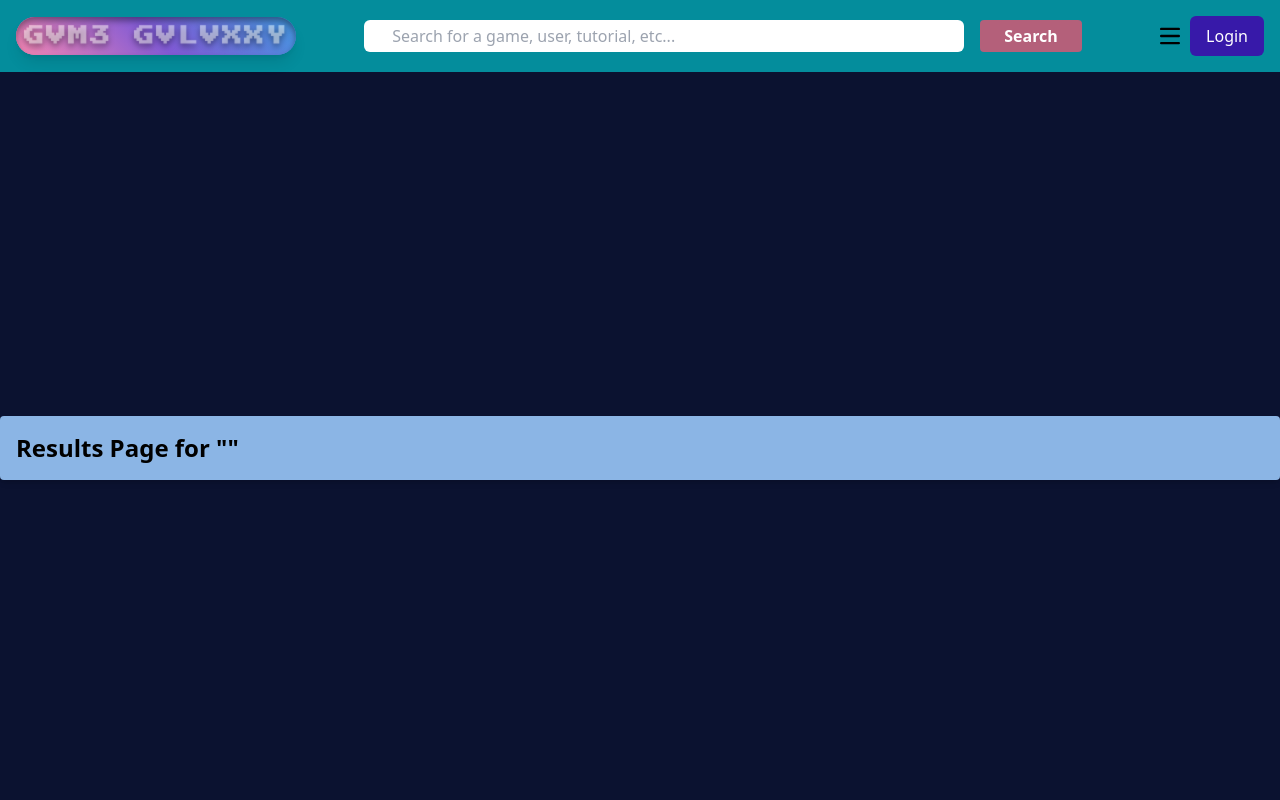
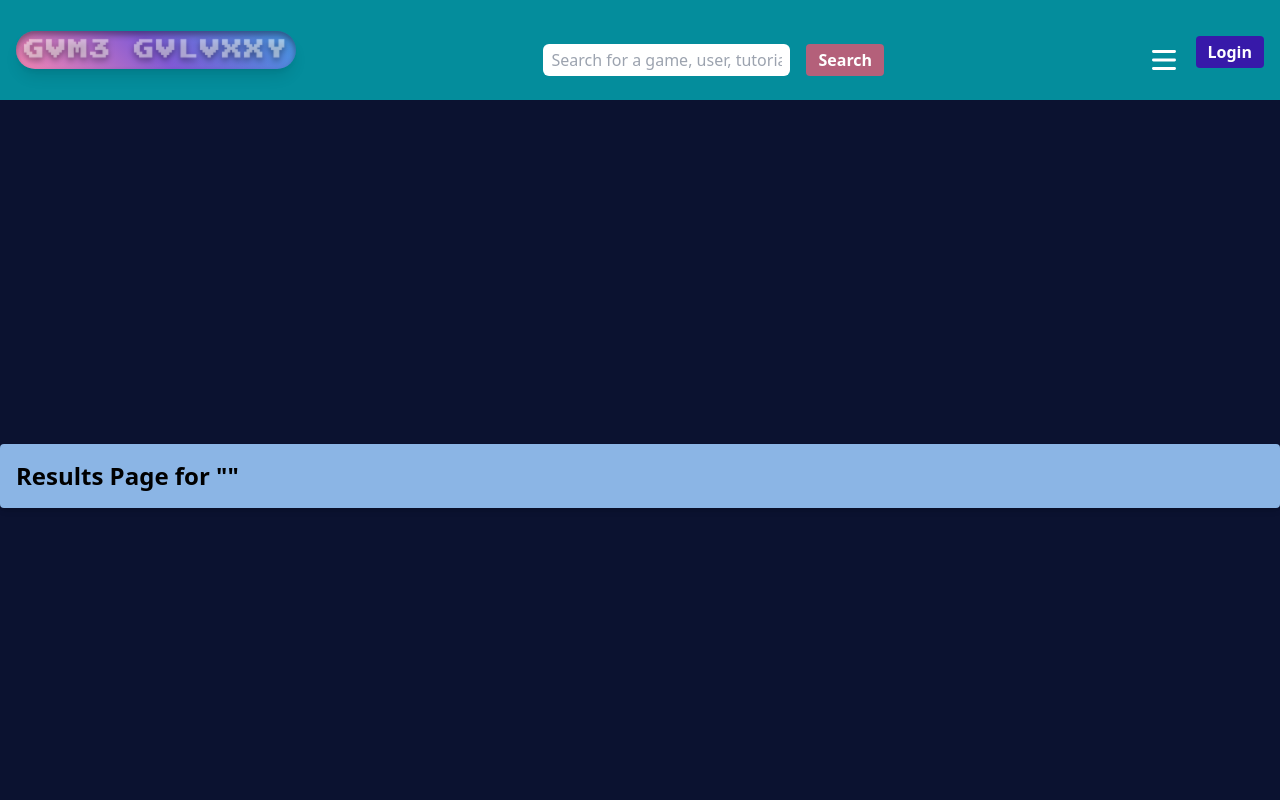
Before and after one commit to TheKyleKirby/GAME-GALAXXY, a React (Vite) app in the folder client/: page /results in a window 1280 px wide. Shown: the top 800 px of the page. Built offline with nearby package versions, Linux system fonts and the light colour scheme.

Commit message:
added friends _id

```diff
--- a/client/src/components/Hero.jsx
+++ b/client/src/components/Hero.jsx
@@ -10,7 +10,7 @@ const Hero = () => {
   return (
     <>
       <section className="hero relative bg-deepBlue-dark">
-        <video className="w-full mx-auto" autoPlay loop muted>
+        <video className="mt-56 w-full mx-auto" autoPlay loop muted>
           <source src={hero} type="video/mp4" />
         </video>
         <div className="absolute inset-0 flex flex-col items-center justify-center">
--- a/client/src/components/Navbar.jsx
+++ b/client/src/components/Navbar.jsx
@@ -74,93 +74,83 @@ const Navbar = () => {
 
     return (
         <>
-            <nav className="sticky top-0 z-50 border-gray-200 bg-tealBlue-dark flex flex-col md:flex-row md:justify-between w-full p-4">
-                <div className="flex items-center justify-between w-full">
-                    <Link to="/" className="flex items-center space-x-3 rtl:space-x-reverse">
+            <nav className="sticky top-0 z-50 bg-tealBlue-dark items-center flex flex-col md:flex-row md:justify-between w-full p-4">
+                <div className="flex flex-col items-center space-y-5 md:justify-between lg:flex-row lg:items-center w-full">
+                    <Link to="/" className="flex items-center ">
                         <div
-                            className="self-center px-2 py-1 rounded-full shadow-lg transform hover:scale-105 transition-all duration-300 ease-in-out relative"
+                            className="px-2 py-1 rounded-full shadow-lg transform hover:scale-105 transition-all duration-300 ease-in-out relative"
                             style={{
-                                background: 'linear-gradient(45deg, #F687B3, #805AD5, #4299E1)',
-                                borderRadius: '9999px',
-                                padding: '4px 8px',
+                                background: 'linear-gradient(45deg, #F687B3, #805AD5, #4299E1)'
                             }}
                         >
                             <span
-                                className="text-xl font-bold tracking-wide"
+                                className="text-sm font-bold tracking-widest text-transparent z-20 text-nowrap relative md:text-xl"
                                 style={{
-                                    letterSpacing: '0.1em',
-                                    color: 'transparent',
                                     backgroundClip: 'text',
                                     WebkitBackgroundClip: 'text',
                                     backgroundImage: 'linear-gradient(45deg, #F687B3, #805AD5, #4299E1)',
                                     textShadow: '0px 1px 1px rgba(255, 255, 255, 0.5), 0px 4px 6px rgba(0, 0, 0, 0.4)',
                                     fontFamily: '"Press Start 2P", cursive',
-                                    position: 'relative',
-                                    zIndex: 1,
                                 }}
                             >
                                 GVM3 GVLVXXY
                             </span>
-                            <span
+                            <span className='absolute top-1/2 left-1/2 w-full h-full rounded-full z-0'
                                 style={{
-                                    position: 'absolute',
-                                    top: '50%',
-                                    left: '50%',
                                     transform: 'translate(-50%, -50%)',
-                                    width: '100%',
-                                    height: '100%',
-                                    background: 'linear-gradient(45deg, #F687B3, #805AD5, #4299E1)',
-                                    borderRadius: '9999px',
                                     boxShadow: 'inset 0px 4px 6px rgba(0, 0, 0, 0.4)',
-                                    zIndex: 0,
                                 }}
                             ></span>
                         </div>
                     </Link>
 
-                    <div className="flex-grow flex items-center justify-center md:justify-between space-x-4 mt-4 md:mt-0">
+                    <div className="hidden sm:flex lg:justify-center md:mt-0 lg:flex-grow">
                         <SearchBar />
+                        </div>
                         <button
                             onClick={toggleMenu}
                             type="button"
-                            className="inline-flex items-center justify-center p-1 w-10 h-10 text-sm rounded-lg hover:bg-gray-100 focus:outline-none focus:ring-2 focus:ring-gray-200 dark:text-royalBlurp-dark"
+                            className="flex items-center justify-center mx-3 px-1 w-10 h-10 text-sm rounded-lg focus:outline-none focus:ring-2 focus:ring-gray-200 hover:bg-pinkyPink-dark"
                             aria-controls="navbar-hamburger"
                             aria-expanded={isMenuOpen}
                         >
                             <span className="sr-only">Open main menu</span>
-                            <svg className="w-5 h-5" xmlns="http://www.w3.org/2000/svg" fill="none" viewBox="0 0 17 14">
-                                <path stroke="currentColor" strokeLinecap="round" strokeLinejoin="round" strokeWidth="2" d="M1 1h15M1 7h15M1 13h15" />
+                            <svg className="w-6 h-6" xmlns="http://www.w3.org/2000/svg" fill="none" viewBox="0 0 17 14">
+                                <path stroke="white" strokeLinecap="round" strokeLinejoin="round" strokeWidth="2" d="M1 1h15M1 7h15M1 13h15" />
                             </svg>
                         </button>
-                    </div>
 
-                    <div className="flex space-x-4 mt-4 md:mt-0">
+
+                    <div className="flex pb-4 ">
                         {isLoggedIn ? (
-                            <button className="text-white bg-royalBlurp-dark px-4 py-2 rounded-md" onClick={logout}>Logout</button>
+                            <button className="text-white bg-royalBlurp-dark  font-semibold px-2 text-sm lg:text-base py-2 md:py-1 md:px-3 rounded" onClick={logout}>Logout</button>
                         ) : (
-                            <button onClick={toggleLoginModal} className="text-white bg-royalBlurp-dark px-4 py-2 rounded-md">Login</button>
+                            <button onClick={toggleLoginModal} className="text-white bg-royalBlurp-dark px-2 font-semibold text-sm lg:text-base py-2 md:py-1 md:px-3 rounded">Login</button>
                         )}
                     </div>
                 </div>
 
-                <div className={`${isMenuOpen ? 'block' : 'hidden'} absolute top-16 left-0 w-full z-50`} id="navbar-hamburger">
-                    <ul className="flex flex-col items-center justify-center font-medium mt-4 rounded-lg bg-tealBlue-dark dark:border-royalBlurp-dark">
+                <div className={`${isMenuOpen ? 'block' : 'hidden'}  absolute top-20 md:top-16 left-0 w-full z-50`} id="navbar-hamburger">
+                    <ul className="flex flex-col items-center justify-around font-medium mt-7 pb-7 rounded-bl-lg rounded-br-lg bg-tealBlue-dark h-svh md:h-full dark:border-royalBlurp-dark">
                         <li>
-                            <Link to="/" className="block py-2 px-3 text-white rounded hover:bg-gray-100 dark:text-gray-400 dark:hover:bg-gray-700 dark:hover:text-pinkyPink-dark" aria-current="page">Home</Link>
+                            <Link to="/" className="block py-2 px-3 text-white rounded hover:bg-gray-100 dark:text-gray-400 dark:hover:bg-gray-700 hover:text-pinkyPink-dark" aria-current="page">Home</Link>
                         </li>
                         <li>
                             {isLoggedIn && (
-                                <Link to="/Profile" className="block py-2 px-3 text-white rounded hover:bg-gray-100 dark:text-gray-400 dark:hover:bg-gray-700 dark:hover:text-pinkyPink-dark">Profile</Link>
+                                <Link to="/Profile" className="block py-2 px-3 text-white rounded hover:bg-gray-100 dark:text-gray-400 dark:hover:bg-gray-700 hover:text-pinkyPink-dark">Profile</Link>
                             )}
                         </li>
                         <li>
-                            <Link to="/Results" className="block py-2 px-3 text-white rounded hover:bg-gray-100 dark:text-gray-400 dark:hover:bg-gray-700 dark:hover:text-pinkyPink-dark">Results</Link>
+                            <Link to="/Results" className="block py-2 px-3 text-white rounded hover:bg-gray-100 dark:text-gray-400 dark:hover:bg-gray-700 hover:text-pinkyPink-dark">Results</Link>
                         </li>
                         <li>
-                            <Link to="/Blog" className="block py-2 px-3 text-white rounded hover:bg-gray-100 dark:text-gray-400 dark:hover:bg-gray-700 dark:hover:text-pinkyPink-dark">Blog</Link>
+                            <Link to="/Blog" className="block py-2 px-3 text-white rounded hover:bg-gray-100 dark:text-gray-400 dark:hover:bg-gray-700 hover:text-pinkyPink-dark">Blog</Link>
                         </li>
                         <li>
-                            <Link to="/CreateTutorial" className="block py-2 px-3 text-white rounded hover:bg-gray-100 dark:text-gray-400 dark:hover:bg-gray-700 dark:hover:text-pinkyPink-dark">Create Tutorial</Link>
+                            <Link to="/CreateTutorial" className="block py-2 px-3 text-white rounded hover:bg-gray-100 dark:text-gray-400 dark:hover:bg-gray-700 hover:text-pinkyPink-dark">Create Tutorial</Link>
+                        </li>
+                        <li className='md:hidden pb-10'>
+                            <SearchBar />
                         </li>
                     </ul>
                 </div>
@@ -170,7 +160,7 @@ const Navbar = () => {
                 <div className="fixed inset-0 flex items-center justify-center bg-black bg-opacity-50 z-20">
                     <div className="bg-white p-6 rounded-md shadow-md w-96 relative">
                         <button
-                            onClick={toggleLoginModal} className="absolute top-2 right-2 text-gray-500 hover:text-gray-700">&times;
+                            onClick={toggleLoginModal} className="text-gray-500 hover:text-gray-700">&times;
                         </button>
                         <h2 className="text-xl mb-4">Login</h2>
                         <input
--- a/client/src/components/SearchBar.jsx
+++ b/client/src/components/SearchBar.jsx
@@ -21,11 +21,15 @@ const handleSubmit = (event) =>{
 
 
 	return (
-		<form onSubmit={handleSubmit} action='/results' className='flex flex-col md:flex-row items-center max-w-4xl mx-auto'>
-			<div className="flex-2 mx-4">
-			<input onChange={handleInput} type="text" placeholder="Search for a game, user, tutorial, etc..." className="w-[200px] md:w-[400px] lg:w-[600px] px-4 py-2 md:px-7 md:py-1 rounded-md focus:outline-none focus:ring-2 focus:ring-goldenOrange-dark" />
+		<form onSubmit={handleSubmit} action='/results' className='space-x-4 mt-3 md:mt-0 flex'>
+			<div >
+			<input
+			onChange={handleInput}
+			type="text"
+			placeholder="Search for a game, user, tutorial, etc..."
+			className=" px-2 py-1 rounded-md focus:outline-none focus:ring-2 focus:ring-goldenOrange-dark" />
 		</div>
-		<button type='submit' className="bg-pinkyPink-dark hover:bg-lightLavender-dark text-white font-semibold py-2 px-4 md:py-1 md:px-6 md:text-base rounded">Search</button>
+		<button type='submit' className="bg-pinkyPink-dark hover:bg-lightLavender-dark text-white font-semibold text-sm lg:text-base  py-2 md:py-1 md:px-3 px-1 rounded">Search</button>
 		</form>
 	)
 }
--- a/client/src/utils/queries.js
+++ b/client/src/utils/queries.js
@@ -36,6 +36,7 @@ export const QUERY_ME = gql`
       email
       bioText
       friends {
+        _id
         username
       }
       savedGames
@@ -47,7 +48,6 @@ export const QUERY_ME = gql`
         _id
         title
         content
-        # Add any other fields you need
       }
       profilePicture
     }
```
